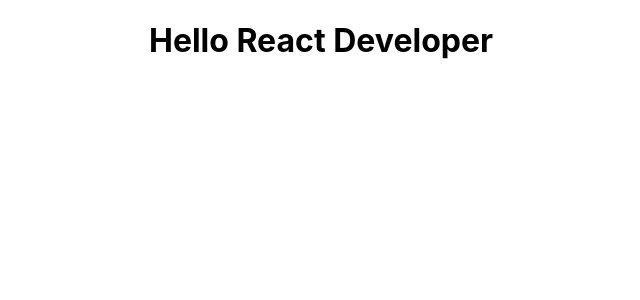
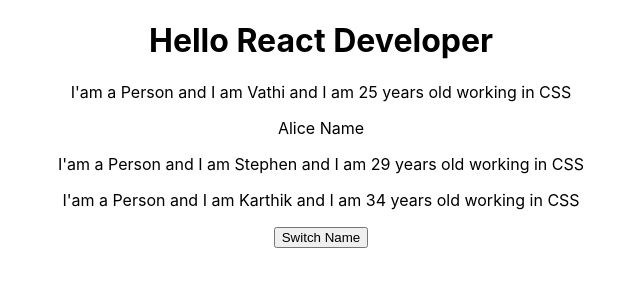
Before and after one commit to VathiRajan/JS-ReactJS, a React (Create React App) app in the folder my-app/: page / in a window 1280 px wide. Shown: the top 300 px of the page, without its empty margins (319-959 px from the left). Built offline with nearby package versions, Linux system fonts and the light colour scheme.

Commit message:
initial-commit

```diff
--- a/my-app/src/App.js
+++ b/my-app/src/App.js
@@ -1,13 +1,60 @@
-import React from 'react';
+import React, { Component } from 'react';
 import logo from './logo.svg';
 import './App.css';
+import Person from './Person/Person';
 
-function App() {
-  return (
-    <div className="App">
-      <h1>Hello React Developer</h1>
-    </div>
-  );
+class App extends Component {
+  state = {
+    persons: [
+      {
+        name: "Vathi",
+        age: 25
+      },
+      {
+        name: "Stephen",
+        age: 29
+      },
+      {
+        name: "Karthik",
+        age: 34
+      }
+    ],
+
+  }
+
+  switchNameHandler = () => {
+    this.setState(
+      {
+        persons: [
+          {
+            name: "Mangathaa Daaw",
+            age: 25
+          },
+          {
+            name: "Stephen Nolan Daaw",
+            age: 29
+          },
+          {
+            name: "Thupaaki Daaw",
+            age: 34
+          }
+        ],
+        otherState: "NA"
+      }
+    )
+  }
+  render() {
+    return (
+      <div className="App" >
+        <h1>Hello React Developer</h1>
+        <Person name={this.state.persons[0].name} age={this.state.persons[0].age} > Alice Name</Person>
+        <Person name={this.state.persons[1].name} age={this.state.persons[1].age} />
+        <Person name={this.state.persons[2].name} age={this.state.persons[2].age} />
+
+        <button onClick={this.switchNameHandler}>Switch Name</button>
+      </div>
+    );
+  }
 }
 
 export default App;
--- /dev/null
+++ b/my-app/src/Person/Person.js
@@ -0,0 +1,12 @@
+import React, { Component } from 'react';
+
+const person = (props) => {
+
+    return (
+
+        <div>
+            <p>I'am a Person and I am {props.name} and I am {props.age} years old working in CSS</p>
+            <p>{props.children}</p>
+        </div>)
+}
+export default person;
```
